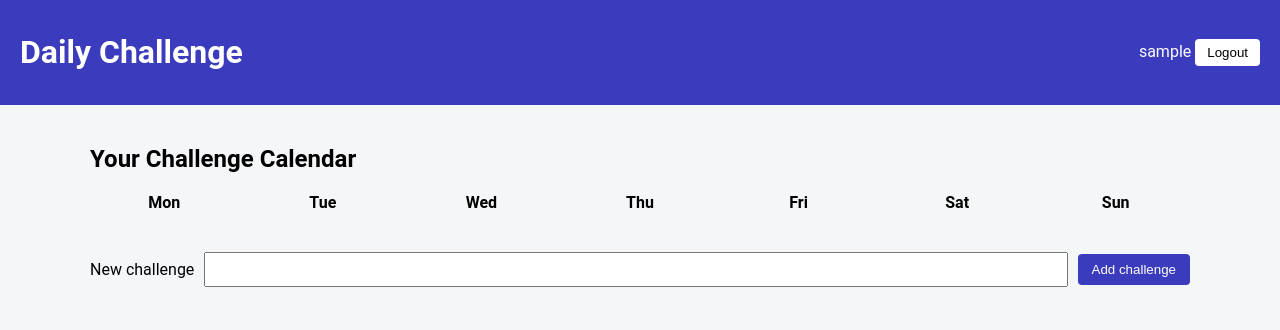
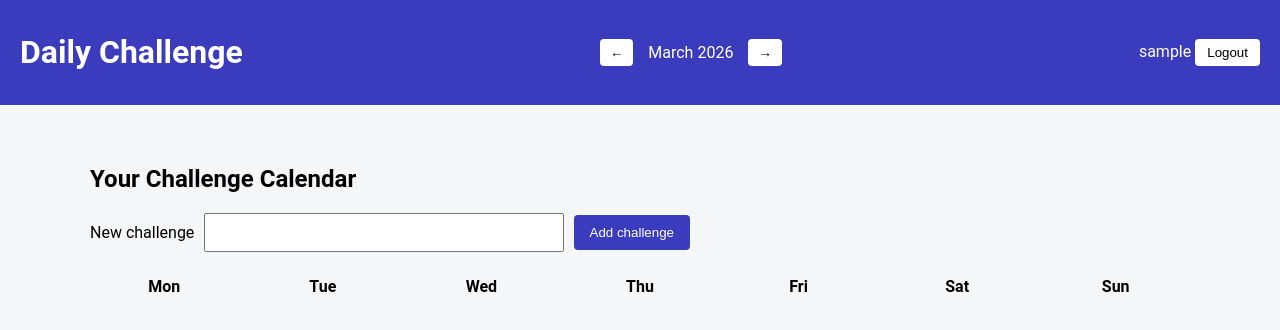
Before and after one commit to 1Ida5/daily-challenge-calendar, a website: page public/dashboard.html in a window 1280 px wide. Drawn offline with Linux system fonts and the light colour scheme; no server answers; sample sign-in values are in the browser's storage.

Commit message:
added calendar navigation(highlight), i18n fix and cleaning

```diff
--- a/public/dashboard.css
+++ b/public/dashboard.css
@@ -27,6 +27,39 @@ body {
   max-width: 1100px;
   margin: 40px auto;
   padding: 0 20px;
+
+  display: flex;
+  flex-direction: column;
+}
+
+.challenge-form {
+  width: 100%;
+  max-width: 600px;
+
+  margin-bottom: 25px;
+
+  display: flex;
+  gap: 10px;
+
+  align-items: center;
+  justify-content: center;
+}
+
+.challenge-form input {
+  flex: 1;
+  padding: 10px;
+}
+
+.challenge-form button {
+  padding: 10px 16px;
+
+  background: #3b3bbd;
+  color: white;
+
+  border: none;
+  border-radius: 4px;
+
+  cursor: pointer;
 }
 
 .weekdays {
@@ -34,16 +67,21 @@ body {
   grid-template-columns: repeat(7, 1fr);
   gap: 10px;
 
-  margin-top: 20px;
+  margin-top: 10px;
   font-weight: bold;
   text-align: center;
+
+  width: 100%;
 }
 
 #calendar {
   display: grid;
   grid-template-columns: repeat(7, 1fr);
   gap: 10px;
+
   margin-top: 10px;
+
+  width: 100%;
 }
 
 .day {
@@ -70,29 +108,19 @@ body {
   font-size: 14px;
 }
 
-.challenge-form {
-  margin-top: 30px;
-
+.calendar-nav {
   display: flex;
-  gap: 10px;
-
+  justify-content: center;
   align-items: center;
+  gap: 15px;
+  margin: 10px 0;
 }
 
-.challenge-form input {
-  flex: 1;
-
-  padding: 8px;
+.calendar-nav button {
+  padding: 6px 10px;
+  cursor: pointer;
 }
 
-.challenge-form button {
-  padding: 8px 14px;
-
-  background: #3b3bbd;
-  color: white;
-
-  border: none;
-  border-radius: 4px;
-
-  cursor: pointer;
+.today {
+  border: 2px solid #3b3bbd;
 }
--- a/public/dashboard.html
+++ b/public/dashboard.html
@@ -1,4 +1,5 @@
 <!doctype html>
+
 <html lang="en">
   <head>
     <meta charset="UTF-8" />
@@ -16,6 +17,12 @@
     <header class="topbar">
       <h1 data-i18n="title">Daily Challenge</h1>
 
+      <div class="calendar-nav">
+        <button id="prevMonth">←</button>
+        <span id="monthLabel"></span>
+        <button id="nextMonth">→</button>
+      </div>
+
       <nav aria-label="User menu">
         <span id="username"></span>
 
@@ -31,30 +38,18 @@
           Your Challenge Calendar
         </h2>
 
-        <!-- weekdays -->
-        <div class="weekdays" id="weekdays" aria-hidden="true"></div>
+        <section class="challenge-form">
+          <label for="challengeInput" data-i18n="newChallenge">
+            New challenge
+          </label>
 
-        <div id="calendar" aria-label="Challenge calendar"></div>
-      </section>
+          <input id="challengeInput" type="text" />
 
-      <section class="challenge-form">
-        <label for="challengeInput" data-i18n="newChallenge">
-          New challenge
-        </label>
+          <button id="addChallenge">Add challenge</button>
+        </section>
 
-        <input
-          id="challengeInput"
-          type="text"
-          aria-describedby="challengeHelp"
-        />
-
-        <button
-          id="addChallenge"
-          data-i18n="addChallenge"
-          aria-label="Add challenge"
-        >
-          Add challenge
-        </button>
+        <div class="weekdays" id="weekdays"></div>
+        <div id="calendar"></div>
       </section>
     </main>
 
--- a/public/dashboard.mjs
+++ b/public/dashboard.mjs
@@ -6,6 +6,7 @@ const translations = { en, no };
 const browserLang = navigator.languages?.[0] || navigator.language || "en";
 
 let lang = "en";
+let currentDate = new Date();
 
 if (
   browserLang.startsWith("no") ||
@@ -21,22 +22,28 @@ document.documentElement.lang = lang;
 
 document.querySelectorAll("[data-i18n]").forEach((element) => {
   const key = element.dataset.i18n;
-
   if (t[key]) element.textContent = t[key];
 });
 
 const weekdayContainer = document.getElementById("weekdays");
 
-if (weekdayContainer && t.weekdays) {
+if (weekdayContainer) {
   weekdayContainer.innerHTML = "";
 
-  t.weekdays.forEach((day) => {
+  const locale = lang === "no" ? "no-NO" : "en-US";
+  const baseDate = new Date(2023, 0, 2);
+
+  for (let i = 0; i < 7; i++) {
+    const day = new Date(baseDate);
+    day.setDate(baseDate.getDate() + i);
+
     const div = document.createElement("div");
-
-    div.textContent = day;
+    div.textContent = day.toLocaleDateString(locale, {
+      weekday: "short",
+    });
 
     weekdayContainer.appendChild(div);
-  });
+  }
 }
 
 const user = JSON.parse(sessionStorage.getItem("currentUser"));
@@ -49,23 +56,32 @@ document.getElementById("username").textContent = user.username;
 
 document.getElementById("logoutBtn").onclick = () => {
   sessionStorage.removeItem("currentUser");
-
   window.location.href = "/";
 };
 
 const calendar = document.getElementById("calendar");
 const input = document.getElementById("challengeInput");
 const button = document.getElementById("addChallenge");
+const monthLabel = document.getElementById("monthLabel");
+
+function updateMonthLabel() {
+  const options = { month: "long", year: "numeric" };
+
+  const text = currentDate.toLocaleDateString(
+    lang === "no" ? "no-NO" : "en-US",
+    options,
+  );
+
+  monthLabel.textContent = text.charAt(0).toUpperCase() + text.slice(1);
+}
 
 let challengesData = [];
 
 function randomDateWithinWeek() {
   const today = new Date();
-
   const randomDays = Math.floor(Math.random() * 7) + 1;
 
   const randomDate = new Date(today);
-
   randomDate.setDate(today.getDate() + randomDays);
 
   return randomDate.toISOString().slice(0, 10);
@@ -73,24 +89,18 @@ function randomDateWithinWeek() {
 
 async function loadChallenges() {
   const res = await fetch(`/api/challenges?userId=${user.id}`);
-
   challengesData = await res.json();
 
   generateCalendar();
 }
 
 function generateCalendar() {
-  const date = new Date();
-
-  const year = date.getFullYear();
-  const month = date.getMonth();
+  const year = currentDate.getFullYear();
+  const month = currentDate.getMonth();
 
   let firstDay = new Date(year, month, 1).getDay();
 
-  if (firstDay === 0) {
-    firstDay = 7;
-  }
-
+  if (firstDay === 0) firstDay = 7;
   firstDay = firstDay - 1;
 
   const daysInMonth = new Date(year, month + 1, 0).getDate();
@@ -99,42 +109,42 @@ function generateCalendar() {
 
   for (let i = 0; i < firstDay; i++) {
     const empty = document.createElement("div");
-
     empty.className = "day";
-
-    empty.setAttribute("aria-hidden", "true");
-
     calendar.appendChild(empty);
   }
 
   for (let day = 1; day <= daysInMonth; day++) {
     const cell = document.createElement("div");
-
     cell.className = "day";
 
-    cell.setAttribute("role", "button");
-    cell.setAttribute("tabindex", "0");
-    cell.setAttribute("aria-label", `Day ${day}`);
+    const today = new Date();
+
+    if (
+      day === today.getDate() &&
+      month === today.getMonth() &&
+      year === today.getFullYear()
+    ) {
+      cell.classList.add("today");
+    }
 
     const number = document.createElement("div");
-
     number.className = "day-number";
-
     number.textContent = day;
 
     cell.appendChild(number);
 
-    const dateString = `${year}-${String(month + 1).padStart(2, "0")}-${String(day).padStart(2, "0")}`;
+    const dateString = `${year}-${String(month + 1).padStart(
+      2,
+      "0",
+    )}-${String(day).padStart(2, "0")}`;
 
     const dayChallenges = challengesData.filter((c) => {
       const challengeDate = (c.challenge_date || c.challengeDate).split("T")[0];
-
       return challengeDate === dateString;
     });
 
     dayChallenges.forEach((challenge) => {
       const p = document.createElement("p");
-
       p.textContent = challenge.title;
 
       if (challenge.completed) {
@@ -150,31 +160,38 @@ function generateCalendar() {
 
 button.onclick = async () => {
   const title = input.value;
-
   if (!title) return;
 
   const date = randomDateWithinWeek();
 
   await fetch("/api/challenges", {
     method: "POST",
-
-    headers: {
-      "Content-Type": "application/json",
-    },
-
+    headers: { "Content-Type": "application/json" },
     body: JSON.stringify({
       userId: user.id,
-      title: title,
+      title,
       challengeDate: date,
     }),
   });
 
   input.value = "";
-
   loadChallenges();
 };
 
 loadChallenges();
+updateMonthLabel();
+
+document.getElementById("prevMonth").onclick = () => {
+  currentDate.setMonth(currentDate.getMonth() - 1);
+  generateCalendar();
+  updateMonthLabel();
+};
+
+document.getElementById("nextMonth").onclick = () => {
+  currentDate.setMonth(currentDate.getMonth() + 1);
+  generateCalendar();
+  updateMonthLabel();
+};
 
 if ("serviceWorker" in navigator) {
   navigator.serviceWorker
--- a/src/db/init.mjs
+++ b/src/db/init.mjs
@@ -8,12 +8,6 @@ export async function initDatabase() {
     password VARCHAR(100) NOT NULL,
     created_at TIMESTAMP DEFAULT CURRENT_TIMESTAMP
   );
-  `);
-
-  console.log("Users table ready");
-
-  await pool.query(`
-  DROP TABLE IF EXISTS challenges;
   `);
 
   await pool.query(`
```
